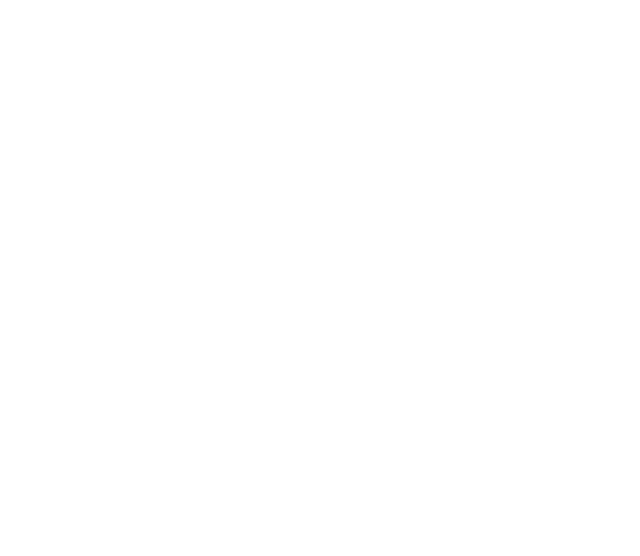
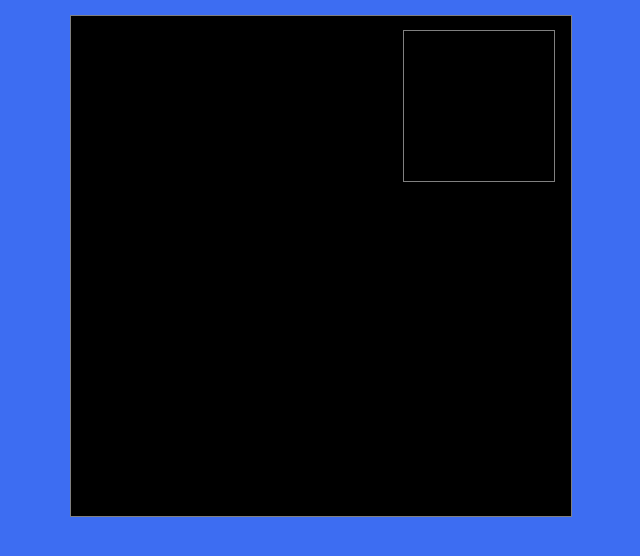
Before and after one commit to thaole4416/learnWebRTC, a plain HTML site: page index.html in a window 1280 px wide. Shown: the whole page, without its empty margins (320-960 px from the left). Drawn offline with Linux system fonts and the light colour scheme.

Commit message:
basic WebRtc app.

```diff
--- a/index.html
+++ b/index.html
@@ -7,7 +7,35 @@
       href="https://www.gstatic.com/devrel-devsite/prod/v3069b08f6c9d146fa6a9c7f184b2836998ab5f12cefec1342a7bf6dca024aa94/webrtc/images/touchicon-180.png"
       type="image/x-icon"
     />
-    <title>Learning WebRTC - Chapter 4: Creating a RTCPeerConnection</title>
+    <title>Basic WebRtc app</title>
+    <style>
+      body {
+        background-color: #3d6df2;
+        margin-top: 15px;
+      }
+      video {
+        background: black;
+        border: 1px solid gray;
+      }
+      #container {
+        position: relative;
+        display: block;
+        margin: 0 auto;
+        width: 500px;
+        height: 500px;
+      }
+      #yours {
+        width: 150px;
+        height: 150px;
+        position: absolute;
+        top: 15px;
+        right: 15px;
+      }
+      #theirs {
+        width: 500px;
+        height: 500px;
+      }
+    </style>
   </head>
   <body>
     <div id="container">
--- a/main.js
+++ b/main.js
@@ -48,7 +48,7 @@ function handleMultipleDevices() {
   });
 }
 
-function startPeerConnection() {
+function startPeerConnection(stream) {
   const configuration = {
     //Uncomment this code to add custom iceServers
     //"iceServers": [{"url" : "stun:127.0.0.1:9876"}]
@@ -78,6 +78,12 @@ function startPeerConnection() {
       yourConnection.setRemoteDescription(offer);
     });
   });
+
+  // setup streaming listening
+  yourConnection.addTrack(stream);
+  theirConnection.ontrack = (e) => {
+    theirVideo.srcObject = e.stream;
+  };
 }
 
 function main() {
```
